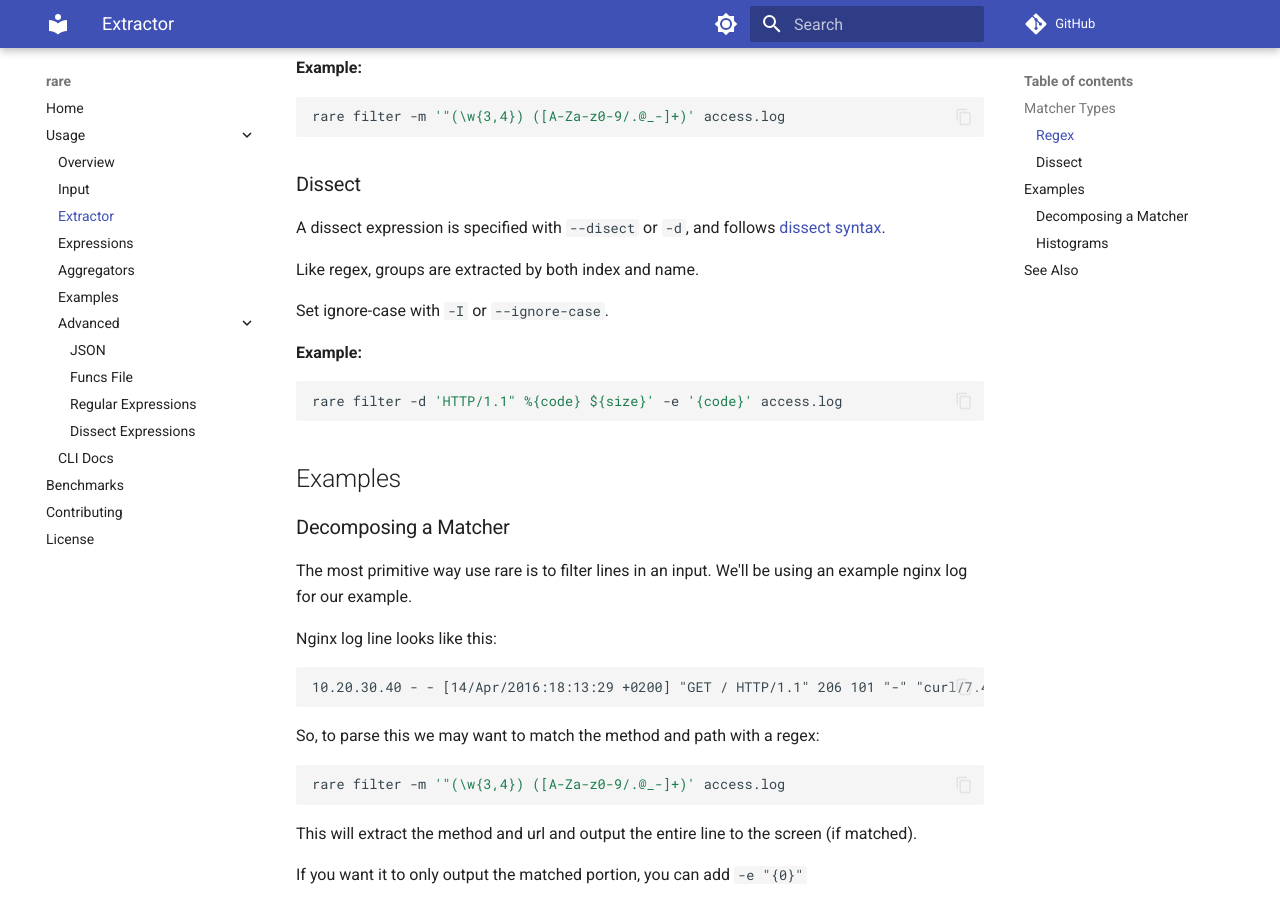
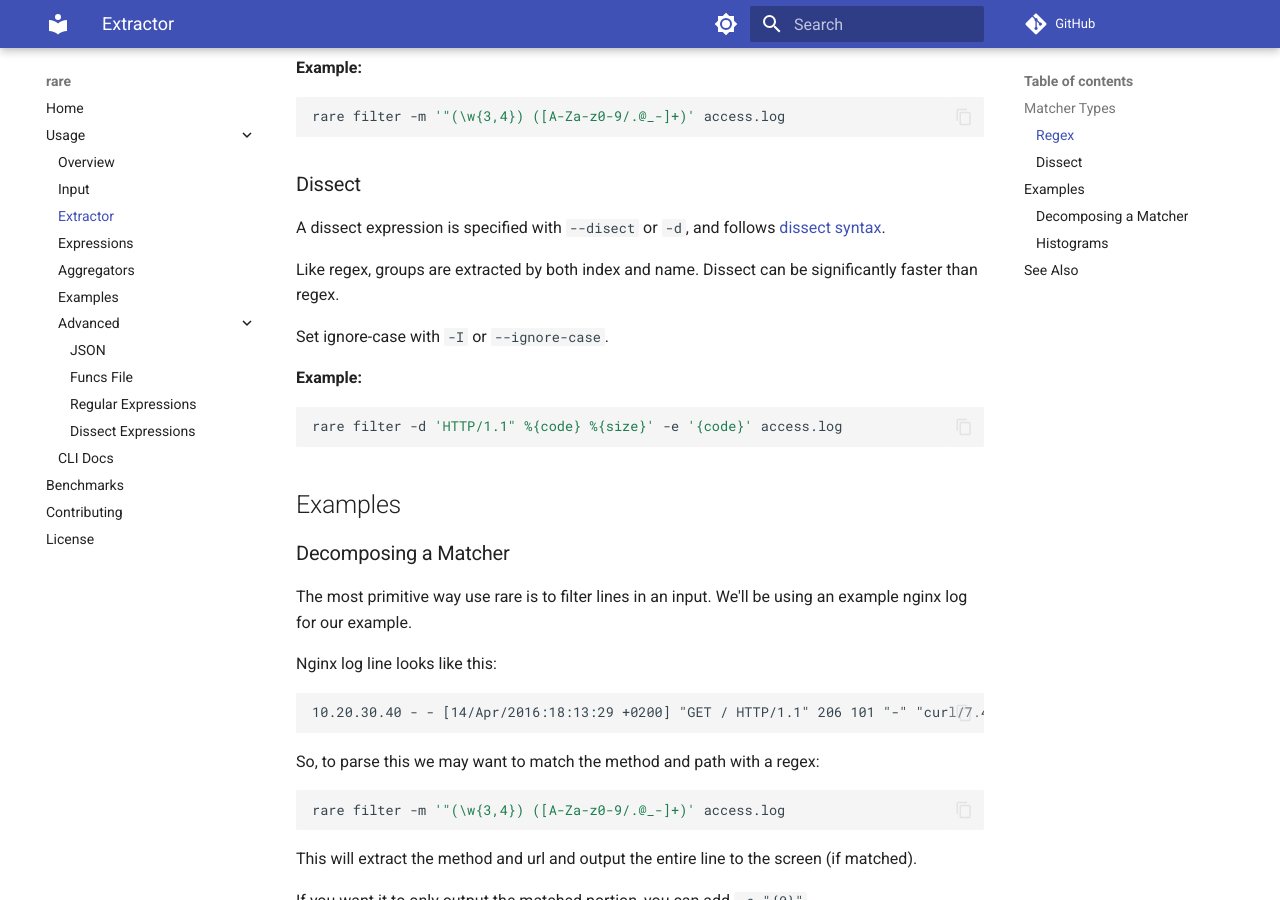
Before and after one commit to zix99/rare, an MkDocs documentation site: the page built from docs/usage/extractor.md, in a window 1280 px wide and 900 px high, scrolled down 730 px. Built offline with MkDocs 1.6.1 and Material for MkDocs 9.7.7, drawn with Linux system fonts in a browser that asks for light colours; comment, search, counter and statistics services are not loaded.

Commit message:
Fix docs typo

````diff
--- a/docs/usage/extractor.md
+++ b/docs/usage/extractor.md
@@ -38,14 +38,15 @@ rare filter -m '"(\w{3,4}) ([A-Za-z0-9/.@_-]+)' access.log
 A dissect expression is specified with `--disect` or `-d`, and follows
 [dissect syntax](dissect.md).
 
-Like regex, groups are extracted by both index and name.
+Like regex, groups are extracted by both index and name. Dissect can
+be significantly faster than regex.
 
 Set ignore-case with `-I` or `--ignore-case`.
 
 **Example:**
 
 ```bash
-rare filter -d 'HTTP/1.1" %{code} ${size}' -e '{code}' access.log
+rare filter -d 'HTTP/1.1" %{code} %{size}' -e '{code}' access.log
 ```
 
 ## Examples
````
